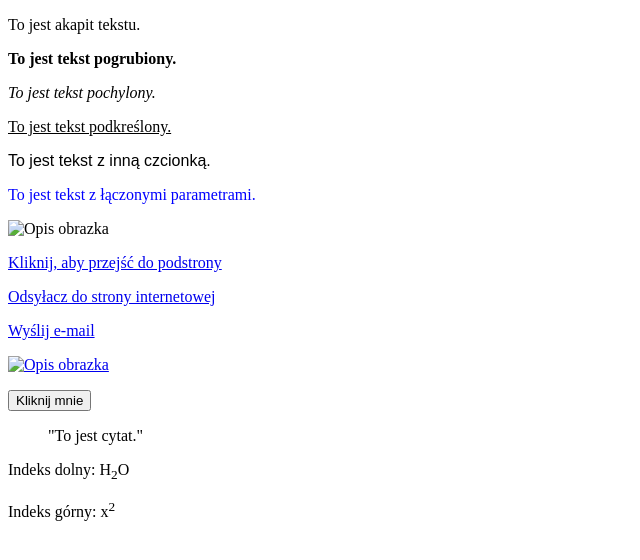
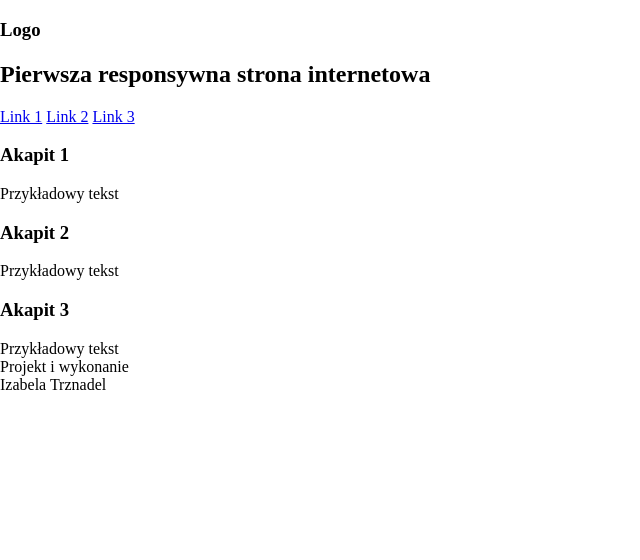
Before and after one commit to iza3nadel/Zaj-cia-2-HTML-CSS, a plain HTML site: page index.html in a window 1280 px wide. Shown: the whole page, without its empty margins (0-640 px from the left). Drawn offline with Linux system fonts and the light colour scheme.

Commit message:
dodanie pliku css

```diff
--- a/index.html
+++ b/index.html
@@ -4,40 +4,40 @@
   <meta charset="UTF-8">
   <meta name="viewport" content="width=device-width, initial-scale=1.0">
   <title>Przykład HTML</title>
+  <link rel="stylesheet" href="style.css">
+
 </head>
 <body>
-  <p>To jest akapit tekstu.</p>
+  <header>
+    <h3>Logo</h3>
+    <h2>Pierwsza responsywna strona internetowa</h2>
+    <nav>
+      <a href="#Akapit1">Link 1</a>
+      <a href="#Akapit2">Link 2</a>
+      <a href="#Akapit3">Link 3</a>
+    </nav>
+  </header>
 
-  <p><strong>To jest tekst pogrubiony.</strong></p>
+  <main>
+    <article id="Akapit1">
+      <h3>Akapit 1</h3>
+      <p>Przykładowy tekst</p>
+    </article>
 
-  <p><em>To jest tekst pochylony.</em></p>
+    <article id="Akapit2">
+      <h3>Akapit 2</h3>
+      <p>Przykładowy tekst</p>
+    </article>
 
-  <p><u>To jest tekst podkreślony.</u></p>
+    <article id="Akapit3">
+      <h3>Akapit 3</h3>
+      <p>Przykładowy tekst</p>
+    </article>
+  </main>
 
-  <p style="font-family: Arial, sans-serif;">To jest tekst z inną czcionką.</p>
-
-  <p style="color: blue; font-size: 16px;">To jest tekst z łączonymi parametrami.</p>
-
-  <p><img src="C:\Users\student\Desktop\kotek.jpg" alt="Opis obrazka" width="300" height="200"></p>
-
-  <p><a href="podstrona.html">Kliknij, aby przejść do podstrony</a></p>
-
-  <p><a href="https://www.example.com">Odsyłacz do strony internetowej</a></p>
-
-  <p><a href="mailto:example@example.com">Wyślij e-mail</a></p>
-
-  <p><a href="https://www.example.com">
-    <img src="C:\Users\student\Desktop\kotek.jpg" alt="Opis obrazka">
-  </a></p>
-
-  <p><button>Kliknij mnie</button></p>
-
-  <p><blockquote>
-    "To jest cytat."
-  </blockquote></p>
-
-  <p>Indeks dolny: H<sub>2</sub>O</p>
-
-  <p>Indeks górny: x<sup>2</sup></p>
+  <footer>
+    <p>Projekt i wykonanie</p>
+    <p>Izabela Trznadel</p>
+  </footer>
 </body>
 </html>
--- /dev/null
+++ b/style.css
@@ -0,0 +1,5 @@
+html, body, p
+{
+    margin: 0;
+    padding: 0;
+}
```
